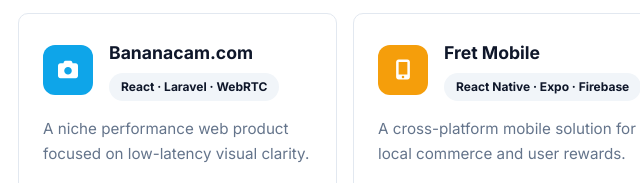
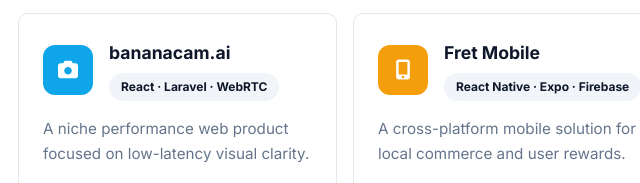
Before and after one commit to ferrychris/rayportfolio2026, a plain HTML site: page index.html in a window 1280 px wide. Shown: the part 592-775 px from the top of the page, 511-1151 px from the left. Drawn offline with nearby package versions, Linux system fonts and the light colour scheme.

Commit message:
Update index.html
UpdateUrl

```diff
--- a/index.html
+++ b/index.html
@@ -181,7 +181,7 @@
               <div class="project-header">
                 <div class="project-icon pi-teal"><i class="fa-solid fa-camera"></i></div>
                 <div class="project-info">
-                  <h3>Bananacam.com</h3>
+                  <h3>bananacam.ai</h3>
                   <span class="stack-tag">React · Laravel · WebRTC</span>
                 </div>
               </div>
@@ -192,7 +192,7 @@
                   <li>Optimized image processing</li>
                   <li>Scalable backend infrastructure</li>
                 </ul>
-                <a href="https://bananacam.com" target="_blank" class="btn-outline" style="padding: 8px 16px; font-size: 0.8rem;">View Project</a>
+                <a href="https://bananacam.ai" target="_blank" class="btn-outline" style="padding: 8px 16px; font-size: 0.8rem;">View Project</a>
               </div>
             </div>
 
```
